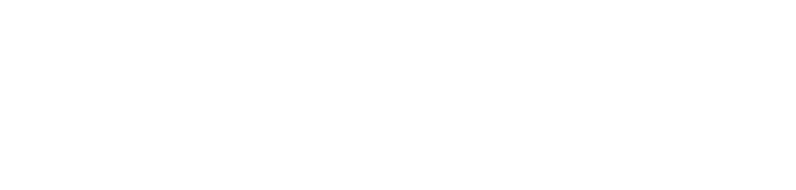
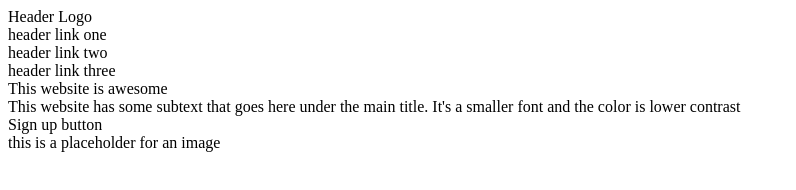
Before and after one commit to Gob-Bob/landing_page, a plain HTML site: page index.html in a window 1280 px wide. Shown: the whole page, without its empty margins (0-796 px from the left). Drawn offline with Linux system fonts and the light colour scheme.

Commit message:
Complete dividing main container comments

```diff
--- a/index.html
+++ b/index.html
@@ -7,24 +7,48 @@
     <title>Document</title>
 </head>
 <body>
-    <!--Header Logo-->
-    <!--header link one-->
-    <!--header link two-->
-    <!--header link three-->
-    <!--This website is awesome-->
-    <!--This website has some subtext that goes here under the main title. It's a smaller font and the color is lower contrast-->
-    <!--this is a placeholder for an image-->
-    <!--Sign up button-->
+
+    <!--Section container-->
+    <div class="section_container_header">
+        <div>Header Logo</div>
+        <div>header link one</div>
+        <div>header link two</div>
+        <div>header link three</div>
+    </div>
+    <!--Section container-->
+
+    <!--Section container-->
+    <!--Sub container-->
+    <div>This website is awesome</div>
+    <div>This website has some subtext that goes here under the main title. It's a smaller font and the color is lower contrast</div>
+    <div>Sign up button</div>
+    <!--Sub container-->
+    <div>this is a placeholder for an image</div>
+    <!--Section container-->
+
+    <!--Section container-->
     <!--Some random information-->
+    <!--Sub container-->
     <!--img1 this is some subtext under an illustration or image-->
     <!--img2 this is some subtext under an illustration or image-->
     <!--img3 this is some subtext under an illustration or image-->
     <!--img4 this is some subtext under an illustration or image-->
+    <!--Sub container-->
+    <!--Section container-->
+
+    <!--Section container-->
     <!--This is an inspiring quote, or a testimonial from a customer. Maybe it's just filling up space, or maybe people will actually read it. Who knows? All i nkow is that it looks nice.-->
     <!--Thor, God of Thunder-->
+    <!--Section container-->
+
+    <!--Section container-->
+    <!--Sub container-->
     <!--Call to action! It's time!-->
     <!--Sign up for our product by clicking that button right over there!-->
+    <!--Sub container-->
     <!--Sign up button-->
+    <!--Section container-->
+
     <!--Copyright c The Odin Project 2021-->
 </body>
 </html>
```
